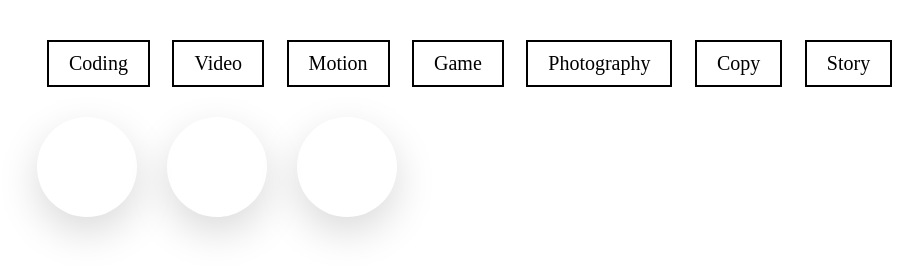
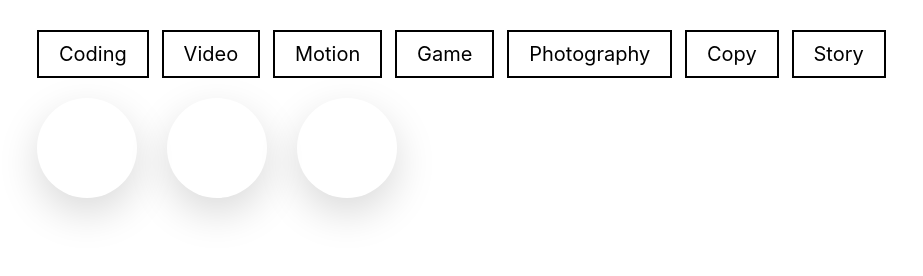
Before and after one commit to tjerk-git/cmd-filter, an Eleventy site: page src/index.html in a window 1280 px wide. Shown: the whole page, without its empty margins (33-956 px from the left). Built offline with nearby package versions, Linux system fonts and the light colour scheme; Eleventy itself is replaced by a stand-in of ours; files that its build step writes are made by us from their sources.

Commit message:
added fonts

```diff
--- a/public/style.css
+++ b/public/style.css
@@ -16,6 +16,7 @@
 body {
   padding: 3rem;
   box-sizing: border-box;
+  font-family: -apple-system, BlinkMacSystemFont, "Segoe UI", Roboto, Helvetica, Arial, sans-serif, "Apple Color Emoji", "Segoe UI Emoji", "Segoe UI Symbol";
 }
 
 
@@ -95,7 +96,6 @@
 
 .teacher__tags-tag{
   display: inline-block;
-  margin: 1rem;
   padding: 1rem 2rem;
   background-color: #FFF;
   color: #black;
@@ -106,6 +106,10 @@
 
   &:hover{
     background-color: #007bff;
+  }
+
+  &:not(:last-child){
+    margin-right: 1rem;
   }
 }
 
```
Also changed, not shown: 2 other files.
